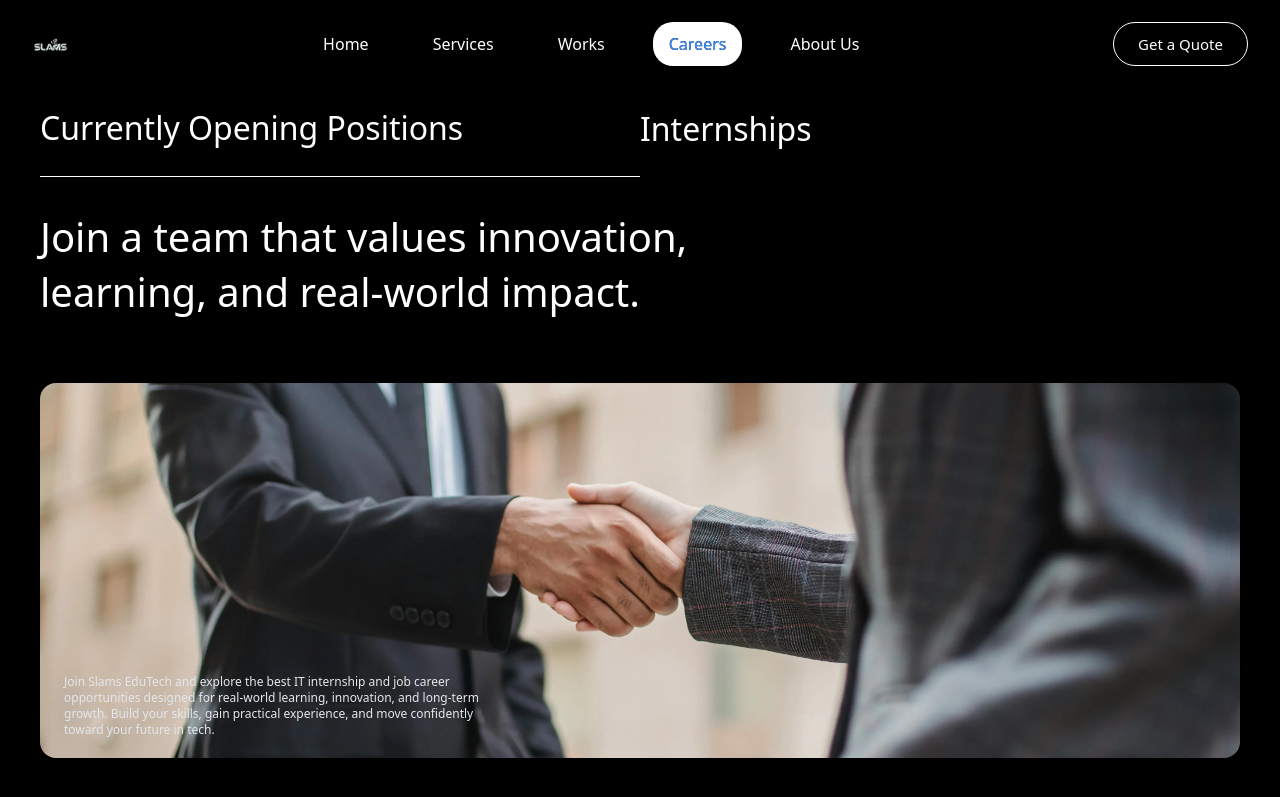
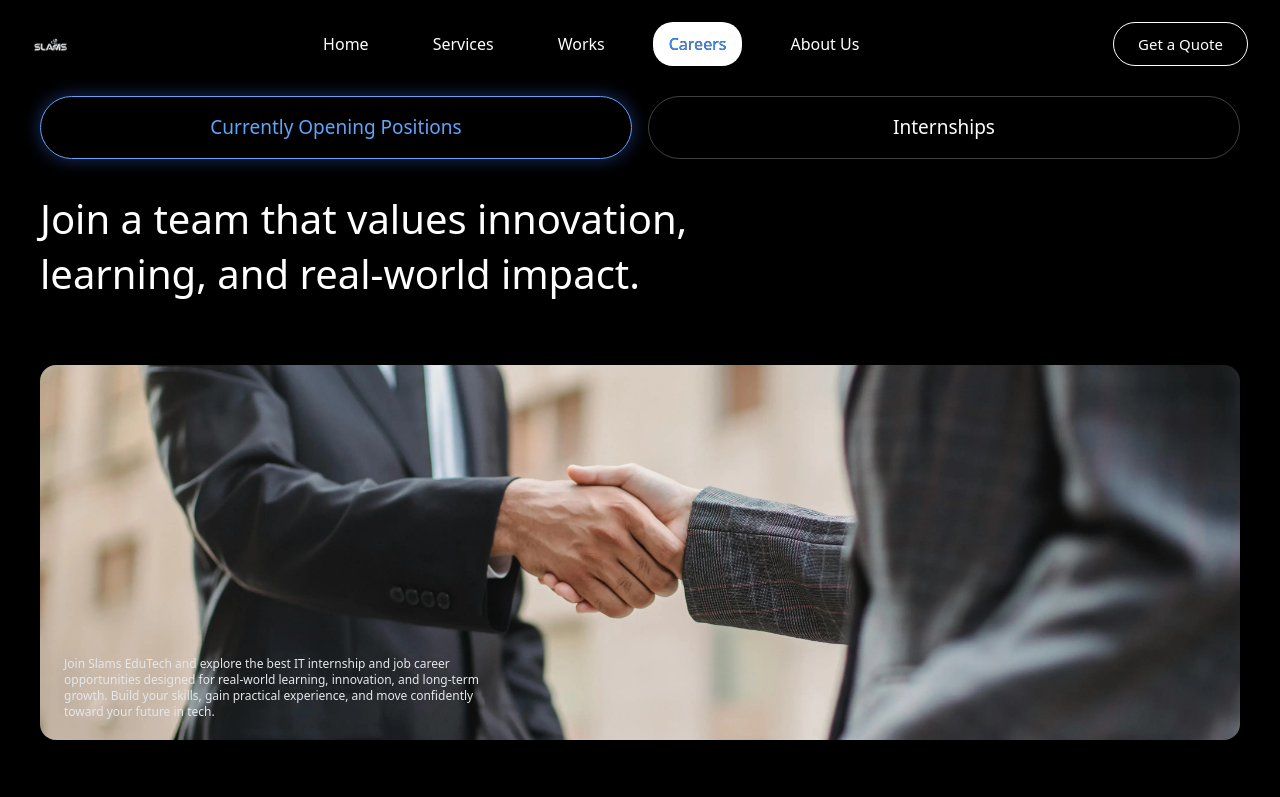
Before and after one commit to Projects-Ziya/slams-edu-tech, a React (Vite) app: page /careers in a window 1280 px wide. Shown: the top 797 px of the page. Built offline with nearby package versions, Linux system fonts and the light colour scheme; a web font is replaced by a local one.

Commit message:
changed the tabs of career

```diff
--- a/src/pages/Careers.tsx
+++ b/src/pages/Careers.tsx
@@ -9,34 +9,45 @@ export default function Careers() {
     window.location.hash === "#internships" ? "internships" : "openings"
   );
 
+  const tabClass = (tab: "openings" | "internships") => `
+    w-full max-w-[280px] sm:max-w-[340px] md:max-w-[420px] lg:max-w-[500px] xl:max-w-[600px]
+    py-4 px-4
+    rounded-full
+    text-[13px] sm:text-[15px] md:text-[17px] lg:text-[19px]
+    font-medium
+    transition-all duration-300
+    border
+    ${
+      activeTab === tab
+        ? "border-blue-400 text-blue-400 shadow-[0_0_16px_2px_rgba(59,110,232,0.35)]"
+        : "border-white/25 text-white hover:border-white/50"
+    }
+  `;
+
   return (
     <div id="careers" className="bg-black text-white flex justify-center">
-     <SEO
-  title="Best IT Internship and Job Career | Start Your Future"
-  description="Explore IT Jobs & Internships in Kochi with the Best IT Internship and Job Training in Software, Web & app Development, UI/UX, AI & ML, and Cybersecurity."
-  keywords="Best IT Internship and Job Career"
-/>
+      <SEO
+        title="Best IT Internship and Job Career | Start Your Future"
+        description="Explore IT Jobs & Internships in Kochi with the Best IT Internship and Job Training in Software, Web & app Development, UI/UX, AI & ML, and Cybersecurity."
+        keywords="Best IT Internship and Job Career"
+      />
 
       <ScrollToTop />
 
       <div className="w-full px-4 sm:px-6 md:px-8 lg:px-10 pt-10 sm:py-9 md:py-10">
 
         {/* Tabs */}
-        <div className="grid grid-cols-2 text-[18px] sm:text-[22px] md:text-[26px] lg:text-[32px] pb-2 pt-6 sm:pt-8 md:pt-10">
+        <div className="flex justify-center items-center gap-3 sm:gap-4 pb-2 pt-6 sm:pt-8 md:pt-14">
           <button
             onClick={() => setActiveTab("openings")}
-            className={`py-4 sm:py-5 md:py-6 text-left ${
-              activeTab === "openings" ? "border-b border-white" : ""
-            }`}
+            className={tabClass("openings")}
           >
             Currently Opening Positions
           </button>
 
           <button
             onClick={() => setActiveTab("internships")}
-            className={`py-4 sm:py-5 md:py-6 text-left ${
-              activeTab === "internships" ? "border-b border-white" : ""
-            }`}
+            className={tabClass("internships")}
           >
             Internships
           </button>
@@ -50,8 +61,6 @@ export default function Careers() {
     </div>
   );
 }
-
-
 
 // import { useState } from "react";
 // import { motion, AnimatePresence } from "framer-motion";
--- a/src/sections/Home/Team.tsx
+++ b/src/sections/Home/Team.tsx
@@ -227,7 +227,7 @@ const Team = () => {
           />
 
           <div className="relative z-10 text-center xl:text-center">
-            <h2 className="text-4xl lg:text-5xl text-white">
+            <h2 className="text-4xl lg:text-5xl text-white whitespace-nowrap">
               {activeMember?.name || "Meet Our Team"}
             </h2>
 
--- a/src/sections/Home/Testimonial.tsx
+++ b/src/sections/Home/Testimonial.tsx
@@ -107,8 +107,7 @@ export default function Testimonial() {
           Our Team Speaks
         </h1>
         <p className="text-white mt-4 text-[14px] sm:text-[14px] md:text-[16px] xl:text-[20px] 2xl:text-[22px] leading-8 font-[200]">
-          We build simple, smart tech solutions that help businesses grow and keep things moving.
-        </p>
+We build simple, smart tech solutions that help businesses grow and keep things moving. From idea to launch, we turn concepts into easy-to-use digital products using modern tech, creative thinking, and a practical, hands-on approach that just works.         </p>
       </div>
 
       <div className="relative w-full max-w-[1400px] mx-auto">
@@ -249,7 +248,7 @@ export default function Testimonial() {
   <button onClick={prev} className="w-10 h-10 rounded-full bg-white/10">
     <ChevronLeft />
   </button>
-  <button onClick={next} className="w-10 h-10 rounded-full bg-white/10">
+  <button  onClick={next} className="w-10 h-10 rounded-full bg-white/10">
     <ChevronRight />
   </button>
 </div>
```
